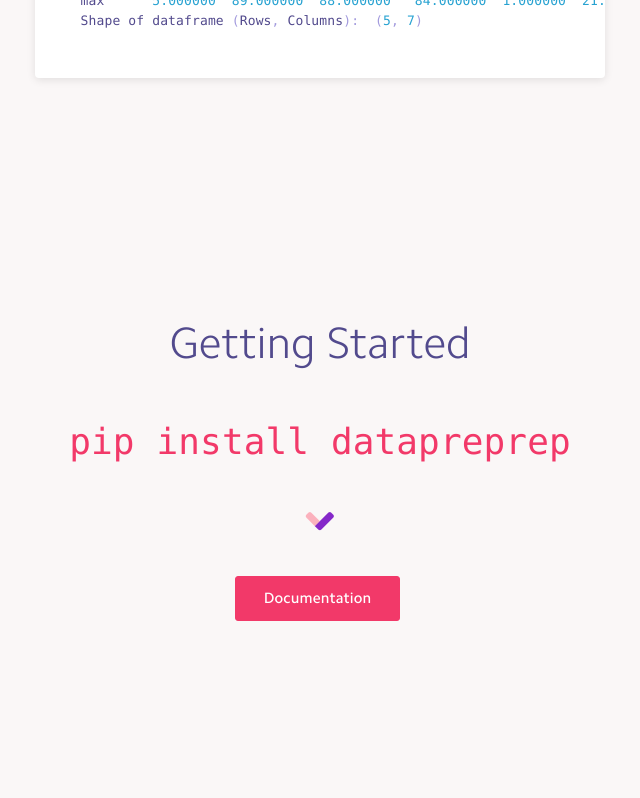
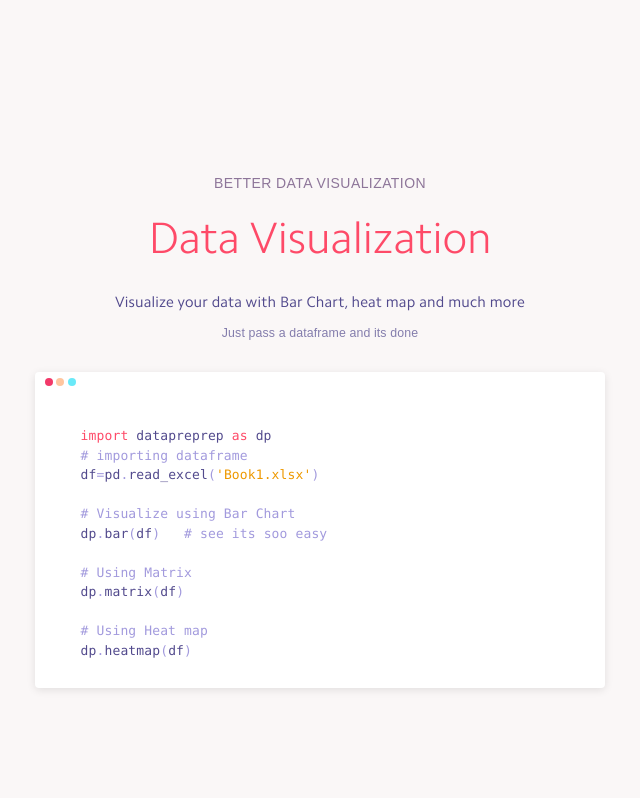
Before and after one commit to mohammed-muzzammil/DataPrePrep.github.io, a plain HTML site: page index.html in a window 1280 px wide. Shown: the part 2940-3738 px from the top of the page, without its empty margins (320-960 px from the left). Drawn offline with Linux system fonts and the light colour scheme; a script that the page names is missing; a web font is replaced by a local one.

Commit message:
Update index.html

```diff
--- a/index.html
+++ b/index.html
@@ -15,6 +15,8 @@
 
   gtag('config', 'G-4RVZHCF87P');
 </script>
+
+
     <meta http-equiv="content-type" content="text/html;charset=UTF-8" />
     <meta charset="utf-8" />
     <title>DataPrePrep</title>
@@ -312,12 +314,6 @@
 mean     3.000000  66.200000  75.200000   69.600000  0.800000  15.000000
 std      1.581139  21.135279  11.300442   13.831124  0.447214   4.472136
 min      1.000000  45.000000  65.000000   56.000000  0.000000  10.000000
-25%      2.000000  54.000000  68.000000   57.000000  1.000000  12.000000
-50%      3.000000  54.000000  68.000000   67.000000  1.000000  14.000000
-75%      4.000000  89.000000  87.000000   84.000000  1.000000  18.000000
-max      5.000000  89.000000  88.000000   84.000000  1.000000  21.000000
-Shape of dataframe (Rows, Columns):  (5, 7)
-
 </code></pre>
             </div>
           </div>
@@ -326,6 +322,54 @@
     </div>
   </div>
 </section>
+<br/> <br/><br/><br/>
+
+<!-- BEGIN INTRO CONTENT -->
+<section id="pendulum-section">
+  <div class="container">
+    <div class="md-p-l-20 md-p-r-20 xs-no-padding">
+      <div class="row">
+        <div class="col-sm-12 col-md-12 p-t-45 text-center">
+          <h6 class="block-title hint-text m-b-0">Better Data Visualization</h6>
+          <h1 class="m-t-25 emphasis">Data Visualization</h1>
+          <p class="m-t-30">Visualize your data with Bar Chart, heat map and much more <span class="emphasis-2"></span></p>
+          <p class="hint-text font-arial small">Just pass a dataframe and its done
+          </p>
+        </div>
+      </div>
+      <div class="row">
+        <div class="col-sm-12 col-md-12 text-center">
+          <div class="browser-window s-50">
+            <div class="top-bar">
+              <div class="circles">
+                <div class="circle circle-red"></div>
+                <div class="circle circle-yellow"></div>
+                <div class="circle circle-green"></div>
+              </div>
+            </div>
+            <div class="window-content">
+              <pre class=""><code class="language-python">import datapreprep as dp
+# importing dataframe
+df=pd.read_excel('Book1.xlsx')
+
+# Visualize using Bar Chart
+dp.bar(df)   # see its soo easy
+
+# Using Matrix
+dp.matrix(df)
+
+# Using Heat map
+dp.heatmap(df)
+</code></pre>
+            </div>
+          </div>
+        </div>
+      </div>
+    </div>
+  </div>
+</section>
+
+
 <!-- BEGIN CONTENT SECTION -->
 <!-- BEGIN INTRO CONTENT -->
 <section id="launch" class="p-b-60 p-t-60 no-overflow">
```
